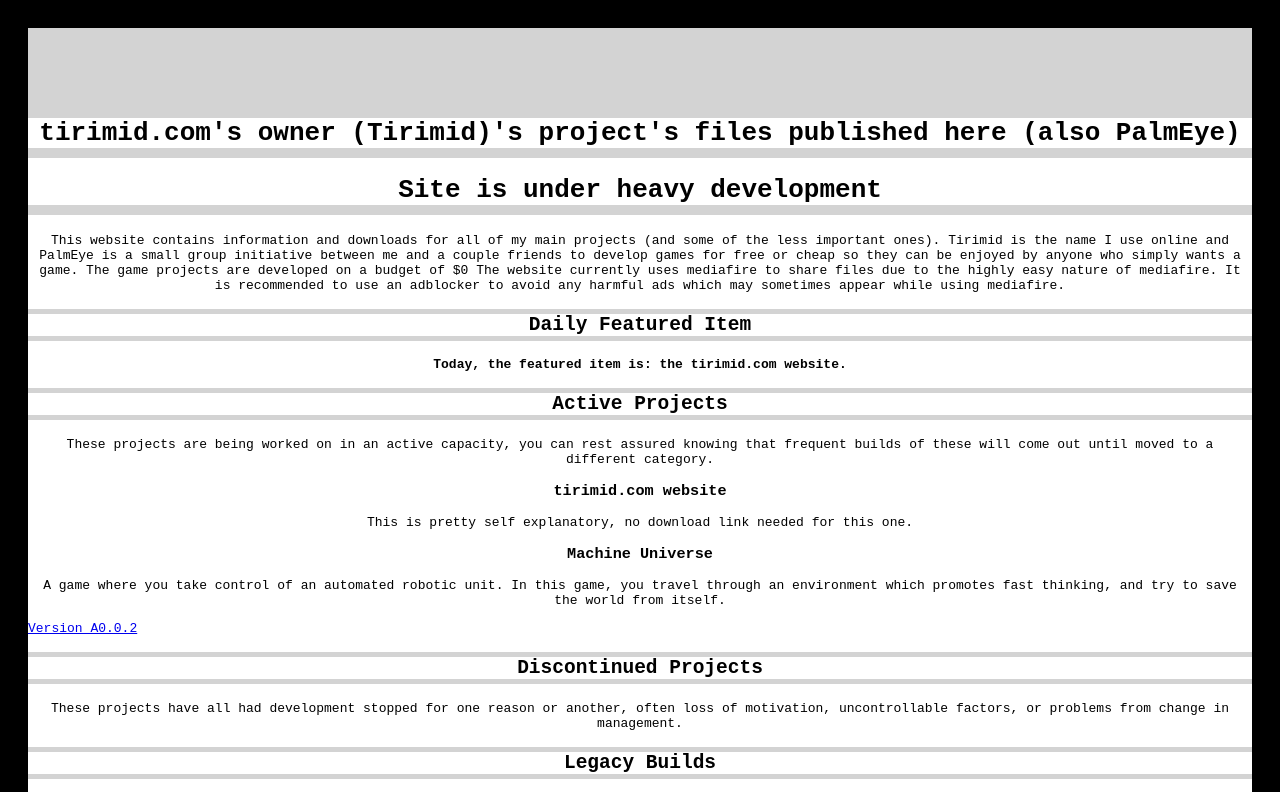
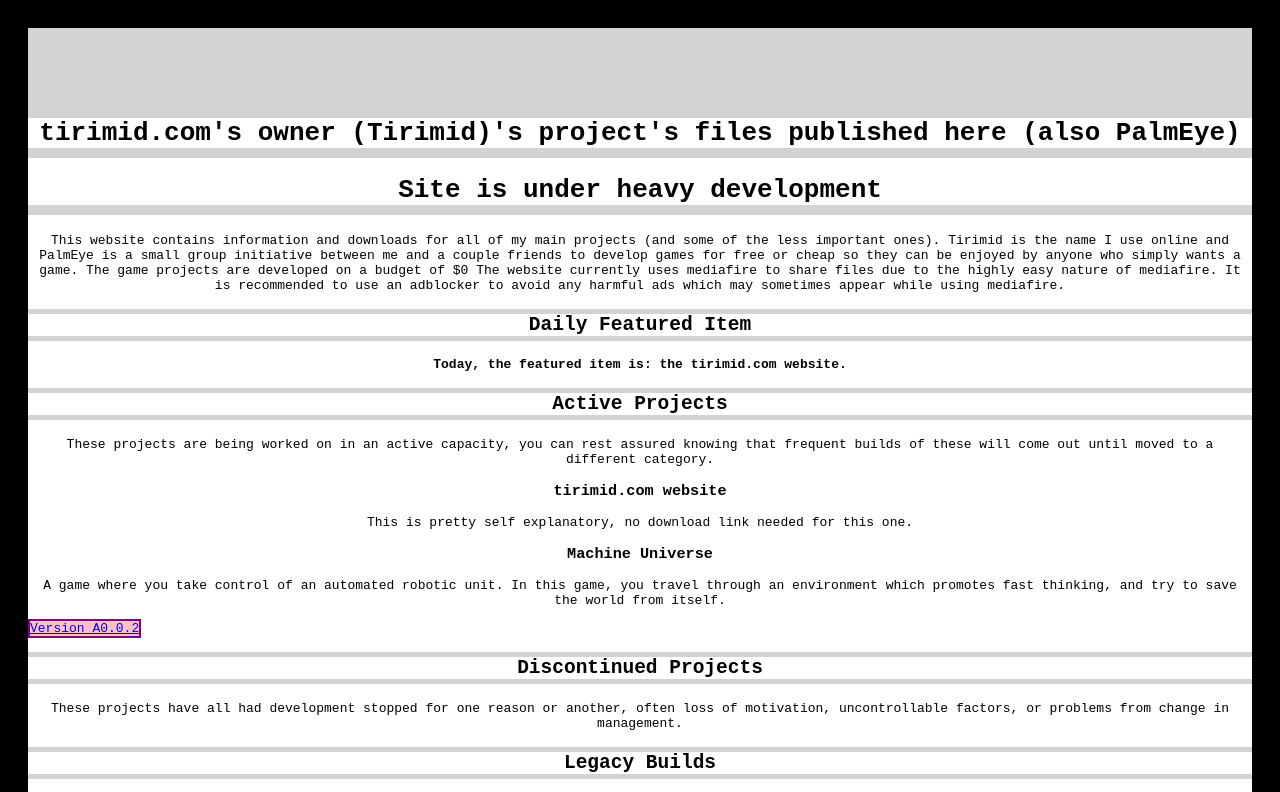
Before and after one commit to LS698/tirimidsite, a plain HTML site: page index.html in a window 1280 px wide. Shown: the top 792 px of the page. Drawn offline with Linux system fonts and the light colour scheme.

Commit message:
Update index.html

```diff
--- a/index.html
+++ b/index.html
@@ -27,8 +27,9 @@
 }
 
 a {
-text-align: center;
 font-family: monospace;
+border: 2px solid purple;
+background-color: pink;
 }
 
 div {text-align: center;}
```
